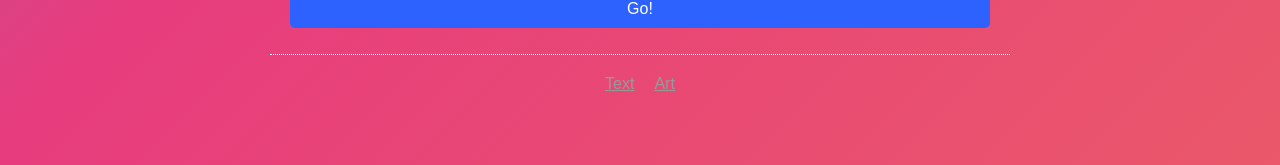
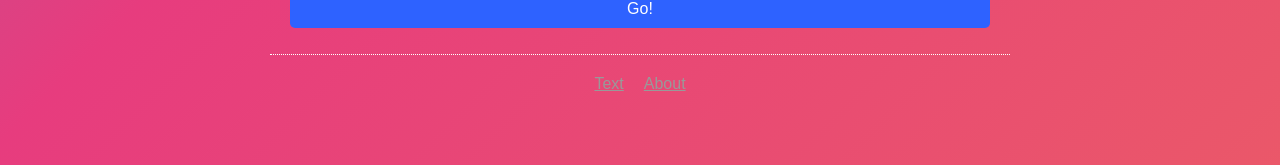
Before and after one commit to ghergen1/IM_BORED, a Next.js app: page / in a window 1280 px wide. Shown: the part 541-706 px from the top of the page. Built offline with nearby package versions, Linux system fonts and the light colour scheme.

Commit message:
Update _app.js

```diff
--- a/pages/_app.js
+++ b/pages/_app.js
@@ -8,7 +8,7 @@ export default function MyApp({ Component, pageProps }) {
       <div className="footer">
         <p>
           <Link href="/">Text</Link>
-          <Link href="/art">Art</Link>
+          <Link href="/art">About</Link>
         </p>
       </div>
     </>
```
